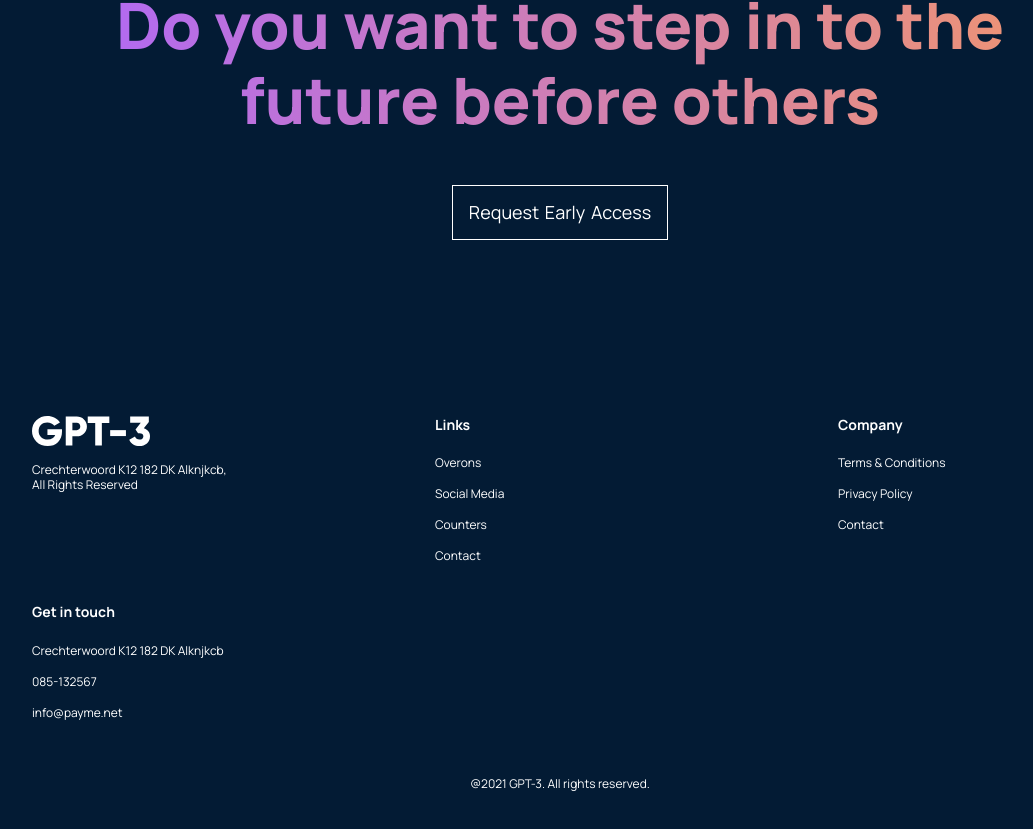
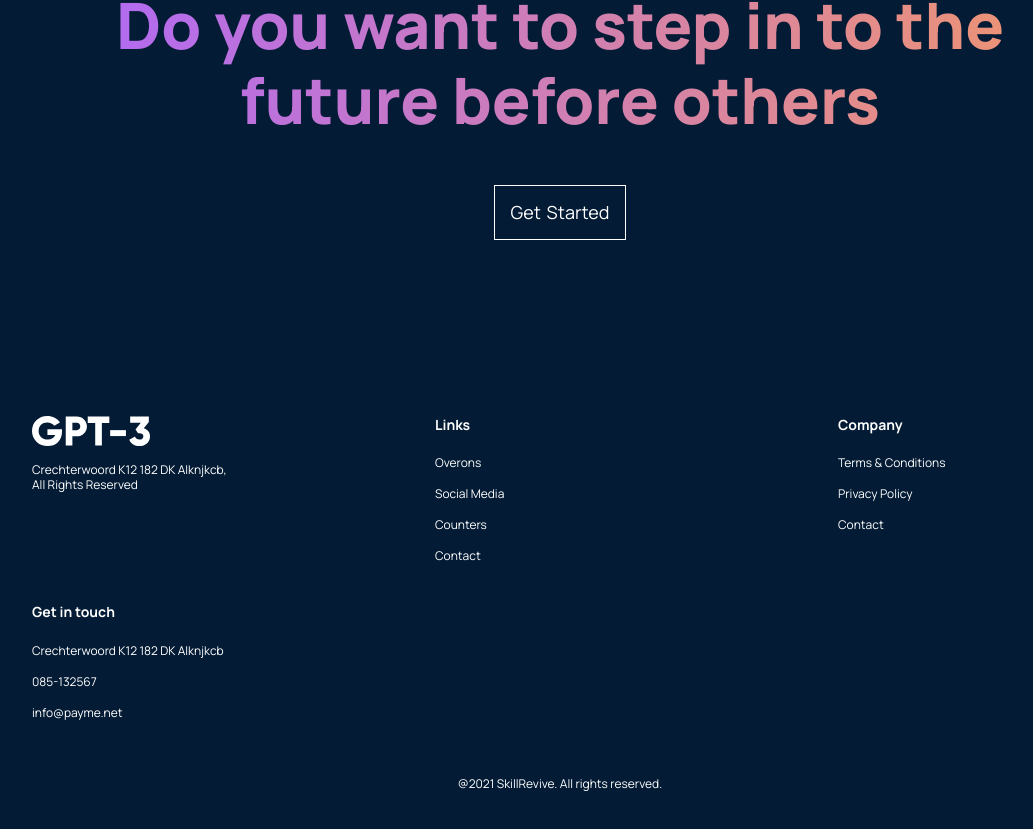
Before and after one commit to sakshi3326/skillrevive.web, a React (Create React App) app: page / in a window 1280 px wide. Shown: the part 4125-4954 px from the top of the page, without its empty margins (80-1113 px from the left). Built offline with nearby package versions, Linux system fonts and the light colour scheme.

Commit message:
nav and footer update

```diff
--- a/src/components/footer/Footer.jsx
+++ b/src/components/footer/Footer.jsx
@@ -10,7 +10,7 @@
     </div>
 
     <div className="gpt3__footer-btn">
-      <p>Request Early Access</p>
+      <p>Get Started</p>
     </div>
 
     <div className="gpt3__footer-links">
@@ -40,7 +40,7 @@
     </div>
 
     <div className="gpt3__footer-copyright">
-      <p>@2021 GPT-3. All rights reserved.</p>
+      <p>@2021 SkillRevive. All rights reserved.</p>
     </div>
   </div>
 );
--- a/src/components/navbar/Navbar.jsx
+++ b/src/components/navbar/Navbar.jsx
@@ -35,9 +35,9 @@
           <div className="skillrevive__navbar-menu_container-links">
             <p><a href="#home">Home</a></p>
             <p><a href="#wskillrevive">What is skillrevive?</a></p>
-            <p><a href="#possibility">Open AI</a></p>
-            <p><a href="#features">Case Studies</a></p>
-            <p><a href="#blog">Library</a></p>
+            <p><a href="#possibility">Browse Talents</a></p>
+            <p><a href="#features">Browse Works</a></p>
+            <p><a href="#blog">Blogs</a></p>
           </div>
           <div className="skillrevive__navbar-menu_container-links-sign">
             <p>Sign in</p>
```
